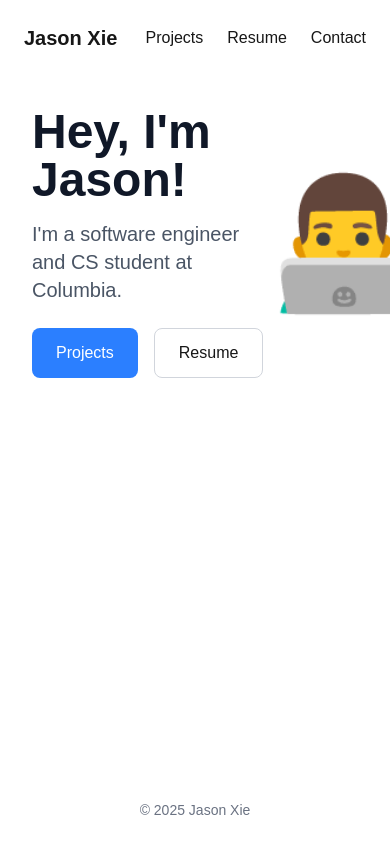
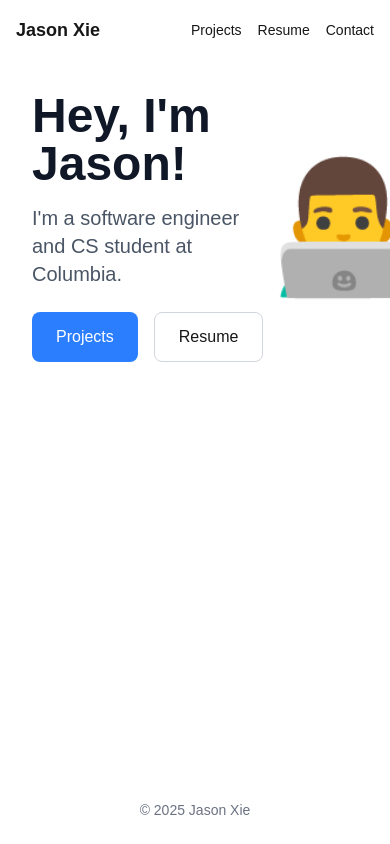
Before and after one commit to Jason2657/portfolio-website, a Next.js app: page / in a window 390 px wide. Shown: the top 844 px of the page. Built offline with nearby package versions, Linux system fonts and the light colour scheme.

Commit message:
added mobile responsiveness for navbar

```diff
--- a/components/Navbar.tsx
+++ b/components/Navbar.tsx
@@ -3,15 +3,15 @@ import Link from "next/link";
 
 export default function Navbar() {
   return (
-    <nav className="w-full max-w-4xl mx-auto flex items-center justify-between p-6">
+    <nav className="w-full max-w-4xl mx-auto flex items-center justify-between p-4 md:p-6">
 
       {/* Logo / Name */}
-      <Link href="/" className="text-xl font-bold">
+      <Link href="/" className="text-lg md:text-xl font-bold">
         Jason Xie
       </Link>
 
       {/* Navigation Links */}
-      <div className="flex items-center gap-6">
+      <div className="flex items-center gap-4 md:gap-6 text-sm md:text-base">
         <Link href="/projects" className="hover:text-blue-500 transition">
           Projects
         </Link>
```
